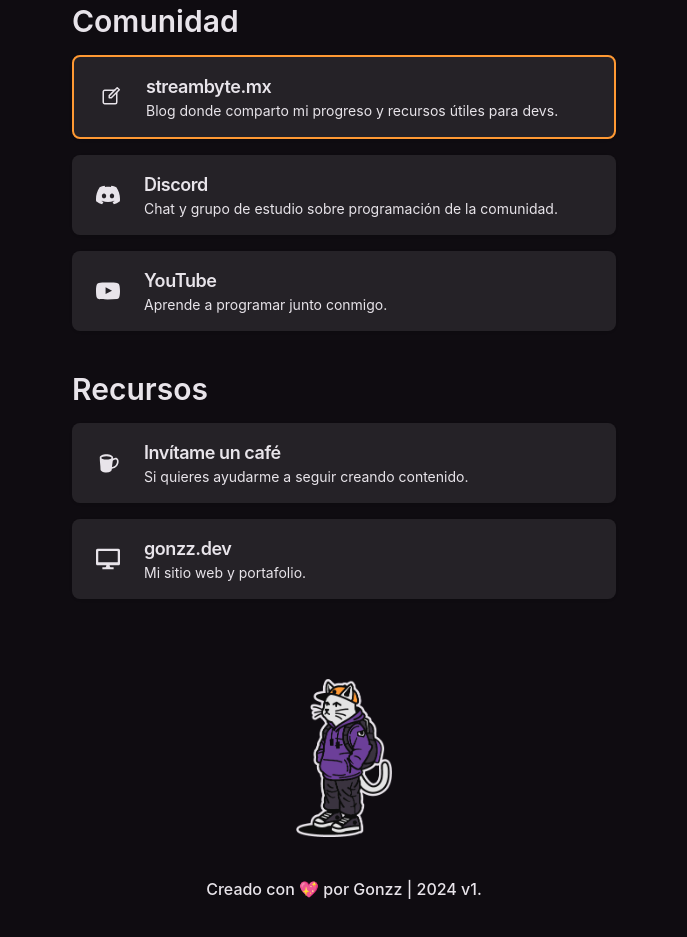
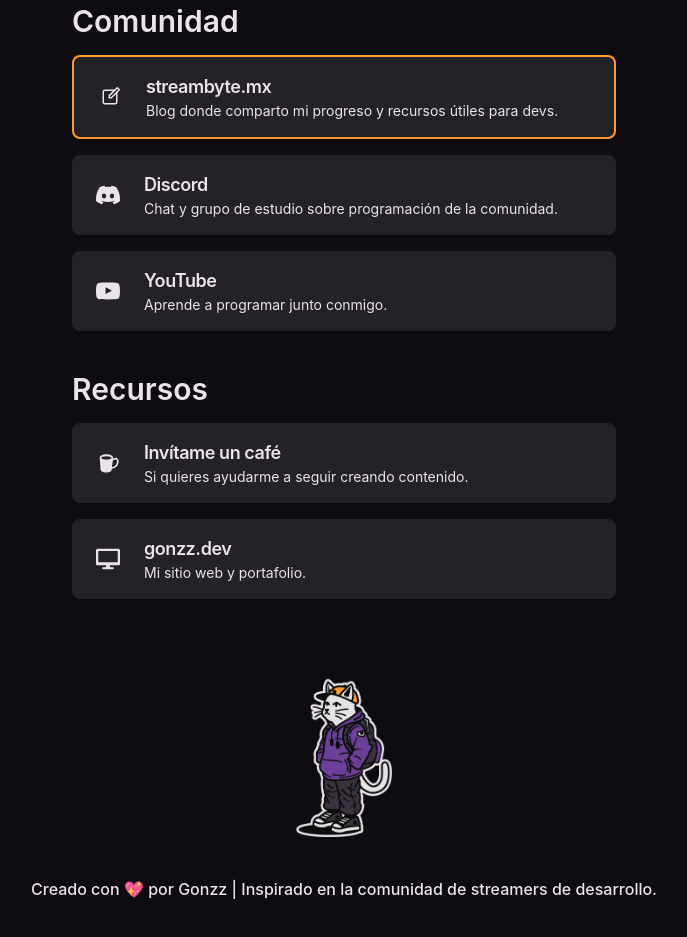
Before and after one commit to gonzzdev/biolink-v2, an Astro site: page / in a window 1280 px wide. Shown: the part 1062-1999 px from the top of the page, without its empty margins (296-983 px from the left). Built offline with nearby package versions, Linux system fonts and the light colour scheme; Astro itself is replaced by a stand-in of ours; what @midudev/tailwind-animations would draw is missing.

Commit message:
Update Footer.astro

```diff
--- a/src/components/Footer.astro
+++ b/src/components/Footer.astro
@@ -3,4 +3,4 @@
         <img src="/logo-5.png" alt="Cat illustration" class="w-24 hover:scale-105 transition duration-100">
     </a>
 </div>
-<p class="text-[#e8e4ea] font-medium text-center mt-10 mb-20">Creado con 💖 por <a href="https://gonzz.dev" class="hover:underline">Gonzz</a> | 2024 v1.</p>
+<p class="text-[#e8e4ea] font-medium text-center mt-10 mb-20">Creado con 💖 por <a href="https://gonzz.dev" class="hover:underline">Gonzz</a> | Inspirado en la comunidad de streamers de desarrollo.</p>
```
